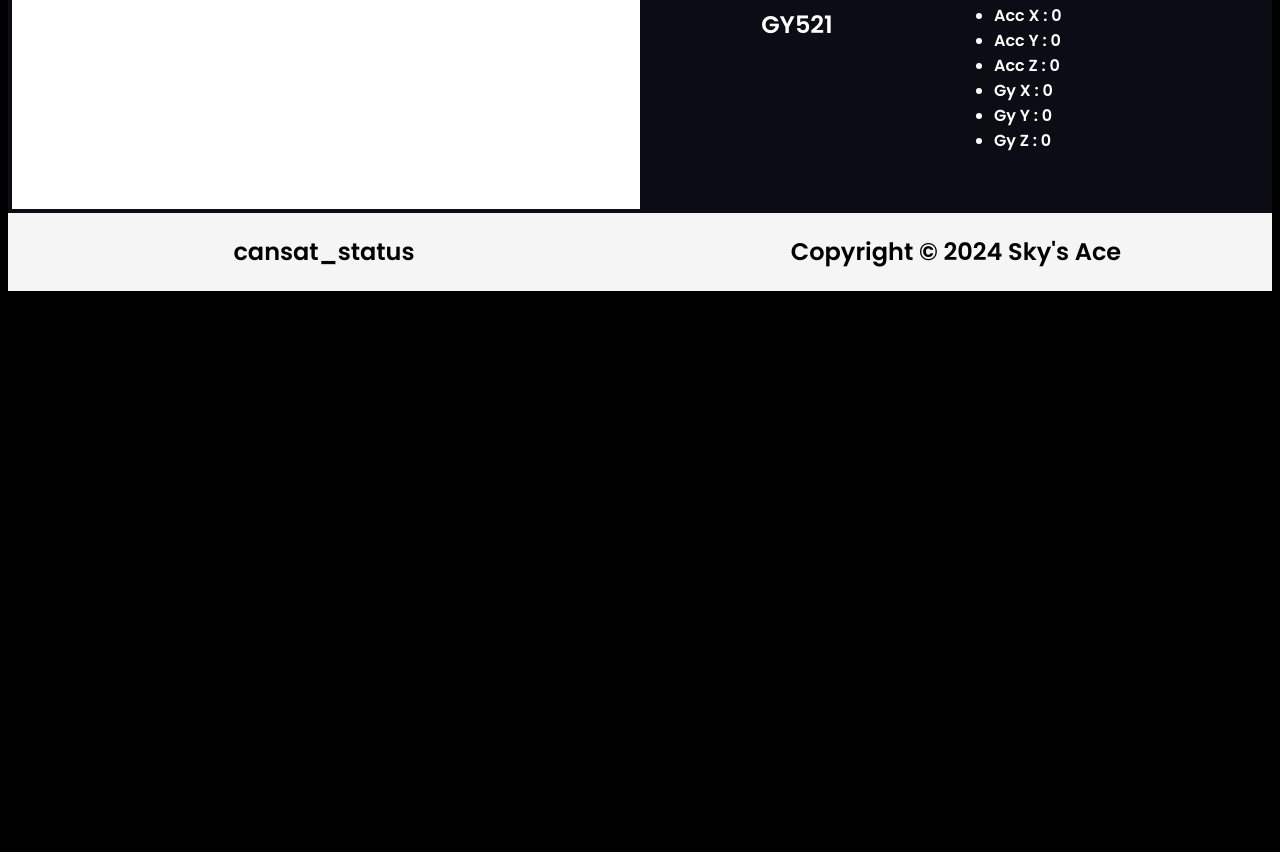
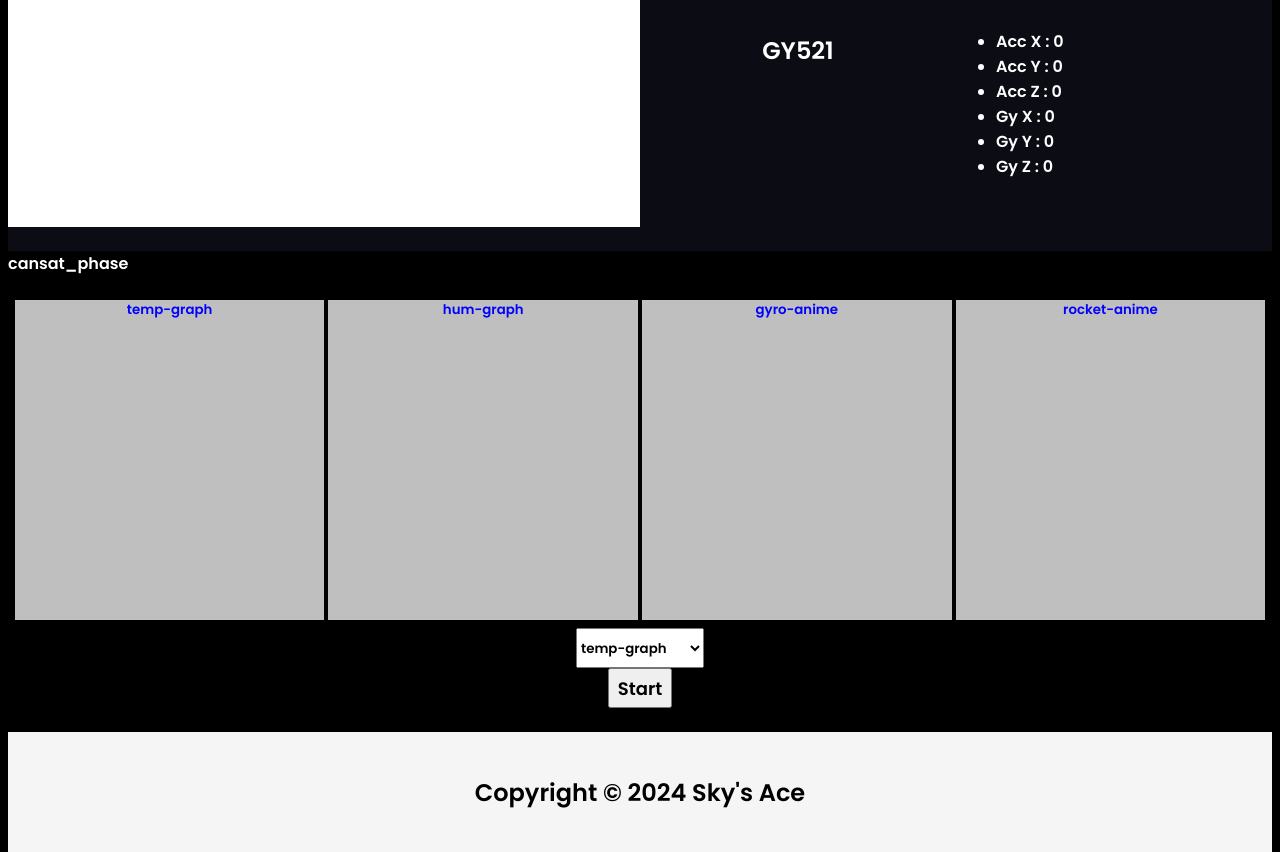
Before and after one commit to itertius/Cansat2024-Webserver, a website: page index.html in a window 1280 px wide. Shown: the part 509-1361 px from the top of the page. Before the commit the page ends 800 px from the top, so only its background shows below. Drawn offline with nearby package versions, Linux system fonts and the light colour scheme.

Commit message:
update data vishual

```diff
--- a/index.html
+++ b/index.html
@@ -13,13 +13,13 @@
 </head>
 
 <body class="fullscreen">
-    <header class="header">
+    <header>
         <div class="time">
-            <span id="SyncSec">0</span>
+            <span id="SyncSec">0</span> SEC
         </div>
     </header>
 
-    <main class="main">
+    <main>
         <section class="map-container">
             <div id="map"></div>
         </section>
@@ -54,13 +54,31 @@
                 <li>Gy Z : <span id="GY521GyZ">0</span></li>
             </ul>
         </section>
+
     </main>
 
-    <footer class="footer">
-        <div class="footer-left" id="cansat_phase">
-            cansat_status
-        </div>
-        <div class="footer-right">
+    <div id="cansat_phase">
+        cansat_phase
+    </div>
+
+    <sub>
+        <section class="visual-data">
+            <div class="temp-graph">temp-graph</div>
+            <div class="hum-graph">hum-graph</div>
+            <div class="gyro-anime">gyro-anime</div>
+            <div class="rocket-anime">rocket-anime</div>
+        </section>
+        <select name="choose-component" id="choose">
+            <option value="temp-graph">temp-graph</option>
+            <option value="hum-graph">hum-graph</option>
+            <option value="gyro-anime">gyro-anime</option>
+            <option value="rocket-anime">rocket-anime</option>
+        </select>
+        <button class="start-btn" type="button">Start</button>
+    </sub>
+
+    <footer>
+        <div>
             Copyright © 2024 Sky's Ace
         </div>
     </footer>
--- a/style.css
+++ b/style.css
@@ -6,12 +6,12 @@
 }
 
 .fullscreen {
-  height: 98vh;
-  overflow: hidden;
+  height: 150vh;
+  overflow: auto;
   background-color: black;
 }
 
-.header {
+header {
   display: flex;
   justify-content: center;
   align-items: center;
@@ -20,13 +20,13 @@
   background-color: whitesmoke;
 }
 
-.main {
+main {
   background-color: rgb(12, 12, 21);
-  height: 80%;
+  height: 50%;
   color: white;
   display: grid;
   grid-template-columns: 50% 50%;
-  padding: 4px;
+  padding: 1vh 0vw 3vh 0vw;
 }
 
 .sensor-data {
@@ -34,14 +34,15 @@
   grid-template-columns: 50% 50%;
 }
 
-.footer {
+footer {
   background-color: whitesmoke;
-  display: grid;
-  grid-template-columns: repeat(2, 1fr);
+  display: flex;
   justify-content: center;
   align-items: center;
+  /* position: relative; */
   height: 10%;
   font-size: x-large;
+  margin-top: 3vh;
 }
 
 #map {
@@ -53,6 +54,66 @@
 h2,
 .footer {
   text-align: center;
+}
+
+#cansat_phase {
+  color: white;
+}
+
+.start-btn {
+  display: block;
+  margin: 0 auto;
+  width: 5vw;
+  height: 5vh;
+  font-size: large;
+}
+
+#choose {
+  display: block;
+  margin: 0 auto;
+  width: 10vw;
+  height: 5vh;
+  font: large;
+}
+
+sub {
+  height: 40%;
+  padding: 1vh 0vw 1vh 0vw;
+}
+
+.visual-data {
+  display: grid;
+  grid-template-columns: 25% 25% 25% 25%;
+  column-gap: 4px;
+  justify-content: center;
+  text-align: center;
+  /* width: 10vw; */
+  color: blue;
+  padding: 3vh 1vw 1vh 1vw;
+}
+
+.temp-graph {
+  background-color: #bfbfbf;
+  width: auto;
+  height: 40vh
+}
+
+.hum-graph {
+  background-color: #bfbfbf;
+  width: auto;
+  height: 40vh
+}
+
+.gyro-anime {
+  background-color: #bfbfbf;
+  width: auto;
+  height: 40vh
+}
+
+.rocket-anime {
+  background-color: #bfbfbf;
+  width: auto;
+  height: 40vh
 }
 
 @media screen and (max-width: 1200px) {
```
